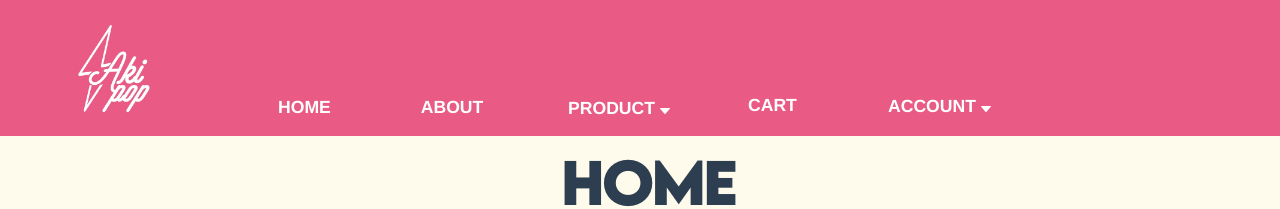
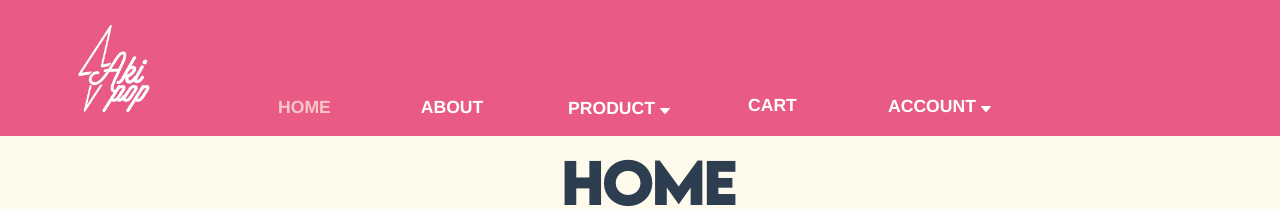
Before and after one commit to CedYu/AkipopPH, a Vue app in the folder View/: page / in a window 1280 px wide. Shown: the top 209 px of the page. Built offline with nearby package versions, Linux system fonts and the light colour scheme.

Commit message:
quick fix

```diff
--- a/View/src/App.vue
+++ b/View/src/App.vue
@@ -6,7 +6,7 @@
       </div>
 
       <div id="navbar">
-        <router-link to="/home">HOME &emsp; &emsp; &emsp; &emsp;</router-link>
+        <router-link to="/">HOME &emsp; &emsp; &emsp; &emsp;</router-link>
         <router-link to="/about">ABOUT &emsp; &emsp; &emsp; &emsp;</router-link>
       </div>
 
```
